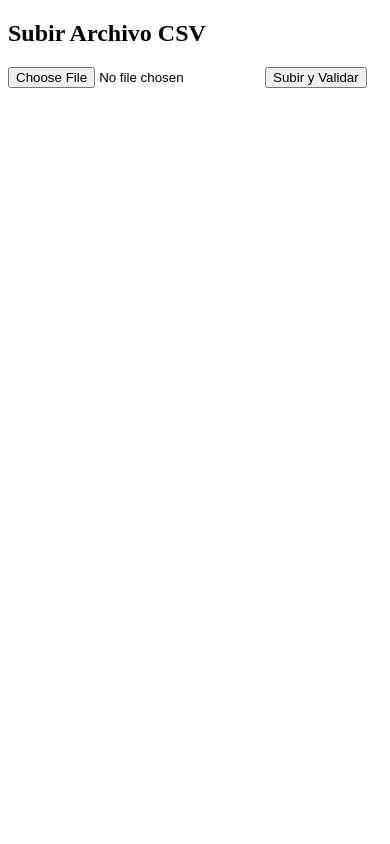
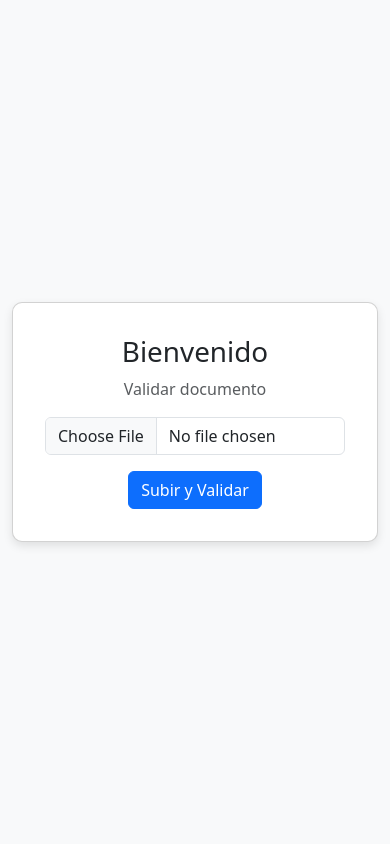
Before and after one commit to vchincapie0/pruebaAdres, a Django app: page / in a window 390 px wide. Run offline with Django 5.2, Linux system fonts and the light colour scheme.

Commit message:
Estilos a template

```diff
--- a/pruebaAdres/pruebaAdres/settings.py
+++ b/pruebaAdres/pruebaAdres/settings.py
@@ -117,7 +117,11 @@ USE_TZ = True
 # Static files (CSS, JavaScript, Images)
 # https://docs.djangoproject.com/en/5.1/howto/static-files/
 
-STATIC_URL = 'static/'
+STATIC_URL = '/static/'
+
+STATICFILES_DIRS = [
+    os.path.join(BASE_DIR, "static"),  # Cambiar de "app/static" a "static"
+]
 
 MEDIA_URL = '/media/'
 MEDIA_ROOT = os.path.join(BASE_DIR, 'media')
--- /dev/null
+++ b/pruebaAdres/static/css/style.css
@@ -0,0 +1,13 @@
+body {
+    height: 100vh;
+    display: flex;
+    justify-content: center;
+    align-items: center;
+    background-color: #f8f9fa;
+}
+
+.card {
+    padding: 2rem;
+    border-radius: 10px;
+    box-shadow: 0px 4px 10px rgba(0, 0, 0, 0.1);
+}
--- a/pruebaAdres/templates/cargar_archivo.html
+++ b/pruebaAdres/templates/cargar_archivo.html
@@ -1,16 +1,37 @@
+{% load static %}
 <!DOCTYPE html>
 <html lang="es">
 <head>
     <meta charset="UTF-8">
     <meta name="viewport" content="width=device-width, initial-scale=1.0">
     <title>Subir Archivo CSV</title>
+    <!-- Bootstrap CSS -->
+    <link href="https://cdn.jsdelivr.net/npm/bootstrap@5.3.0/dist/css/bootstrap.min.css" rel="stylesheet">
+    <!-- CSS personalizado -->
+    <link rel="stylesheet" href="{% static 'css/style.css' %}">
 </head>
 <body>
-    <h2>Subir Archivo CSV</h2>
-    <form action="" method="POST" enctype="multipart/form-data">
-        {% csrf_token %}
-        <input type="file" name="file" required>
-        <button type="submit">Subir y Validar</button>
-    </form>
+
+<div class="container">
+    <div class="row justify-content-center">
+        <div class="col-md-6">
+            <div class="card text-center">
+                <h1 class="mb-2">Bienvenido</h1>
+                <p class="text-muted">Validar documento</p>
+                <form action="" method="POST" enctype="multipart/form-data">
+                    {% csrf_token %}
+                    <div class="mb-3">
+                        <input class="form-control" type="file" name="file" required>
+                    </div>
+                    <button type="submit" class="btn btn-primary">Subir y Validar</button>
+                </form>
+            </div>
+        </div>
+    </div>
+</div>
+
+<!-- Bootstrap JS (opcional, solo si necesitas funcionalidades como modales o tooltips) -->
+<script src="https://cdn.jsdelivr.net/npm/bootstrap@5.3.0/dist/js/bootstrap.bundle.min.js"></script>
+
 </body>
 </html>
```
Also changed, not shown: pruebaAdres/media/valido2_Rvw2KdB.txt (added, +10 -0 lines).
